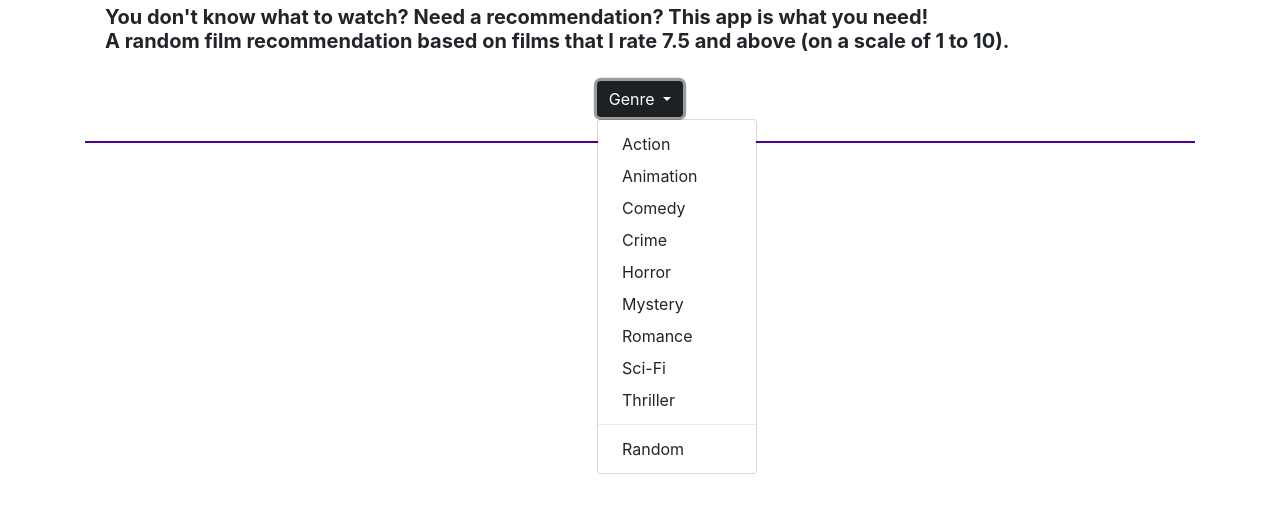
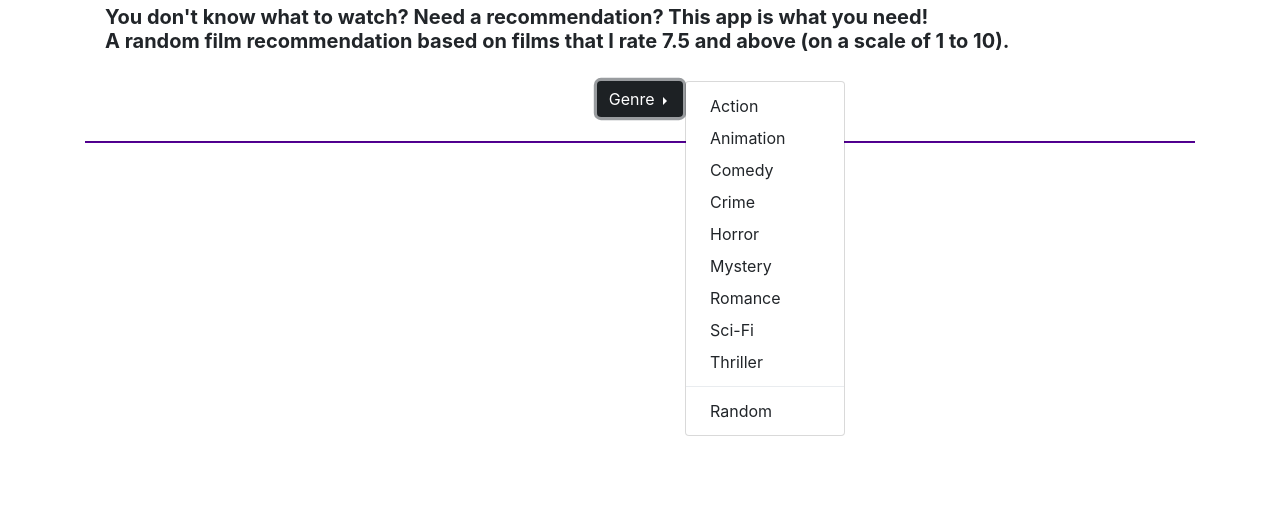
Before and after one commit to filbertfernandes/f2l-films, a plain HTML site: page index.html in a window 1280 px wide. Both pictures are taken after a click on the button "Genre". Shown: the part 139-652 px from the top of the page. Drawn offline with nearby package versions, Linux system fonts and the light colour scheme.

Commit message:
add genre

```diff
--- a/index.html
+++ b/index.html
@@ -51,22 +51,22 @@
       </div>
 
       <div class="col-md-12 text-center mb-2">
-        <div class="btn-group">
+        <div class="btn-group dropright">
           <button type="button" class="btn btn-dark dropdown-toggle genre-btn" data-toggle="dropdown" aria-haspopup="true" aria-expanded="false">
             Genre
           </button>
           <div class="dropdown-menu">
-            <a class="dropdown-item click-here action-genre" href="#">Action</a>
-            <a class="dropdown-item click-here animation-genre" href="#">Animation</a>
-            <a class="dropdown-item click-here comedy-genre" href="#">Comedy</a>
-            <a class="dropdown-item click-here crime-genre" href="#">Crime</a>
-            <a class="dropdown-item click-here horror-genre" href="#">Horror</a>
-            <a class="dropdown-item click-here mystery-genre" href="#">Mystery</a>
-            <a class="dropdown-item click-here romance-genre" href="#">Romance</a>
-            <a class="dropdown-item click-here scifi-genre" href="#">Sci-Fi</a>
-            <a class="dropdown-item click-here thriller-genre" href="#">Thriller</a>
+            <button class="dropdown-item click-here action-genre">Action</button>
+            <button class="dropdown-item click-here animation-genre">Animation</button>
+            <button class="dropdown-item click-here comedy-genre">Comedy</button>
+            <button class="dropdown-item click-here crime-genre">Crime</button>
+            <button class="dropdown-item click-here horror-genre">Horror</button>
+            <button class="dropdown-item click-here mystery-genre">Mystery</button>
+            <button class="dropdown-item click-here romance-genre">Romance</button>
+            <button class="dropdown-item click-here scifi-genre">Sci-Fi</button>
+            <button class="dropdown-item click-here thriller-genre">Thriller</button>
             <div class="dropdown-divider"></div>
-            <a class="dropdown-item click-here random-genre" href="#">Random</a>
+            <button class="dropdown-item click-here random-genre">Random</button>
           </div>
         </div>
       </div>
```
